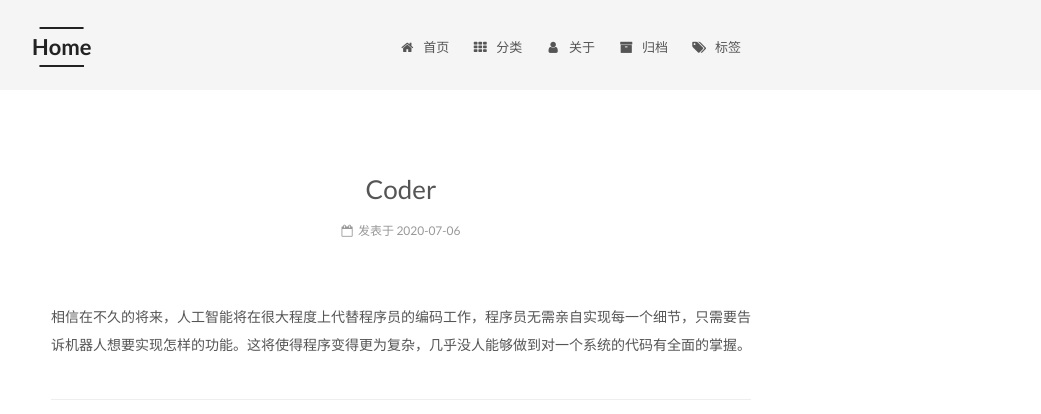
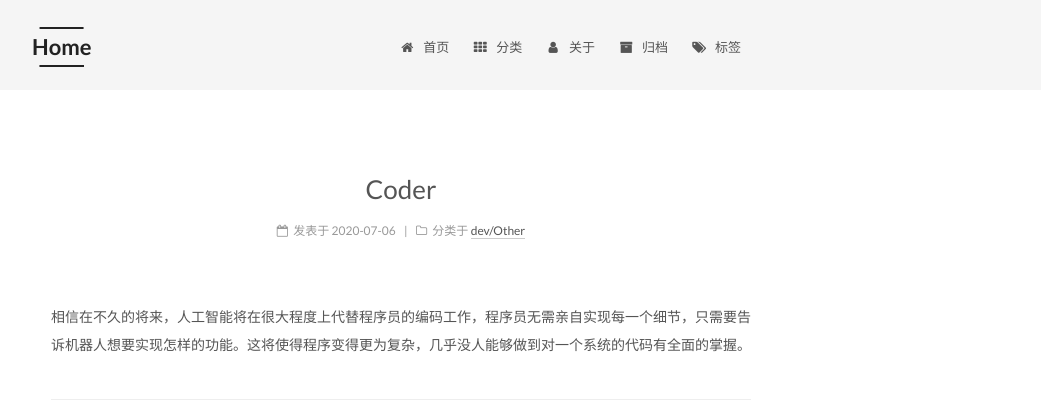
Before and after one commit to detecyang/detecyang.github.io, a Jekyll site: the page built from _posts/2020-07-06-coder.md, in a window 1280 px wide. Shown: the top 414 px of the page, without its empty margins (239-1280 px from the left). Built offline with Jekyll 4.4.1, drawn with Linux system fonts in a browser that asks for light colours.

Commit message:
Update 2020-07-06-coder.md

```diff
--- a/_posts/2020-07-06-coder.md
+++ b/_posts/2020-07-06-coder.md
@@ -1 +1,9 @@
+---
+title: Coder
+date: 2020-07-06 00:00:00
+categories:
+- dev/Other
+tags:
+---
+
 相信在不久的将来，人工智能将在很大程度上代替程序员的编码工作，程序员无需亲自实现每一个细节，只需要告诉机器人想要实现怎样的功能。这将使得程序变得更为复杂，几乎没人能够做到对一个系统的代码有全面的掌握。
```
